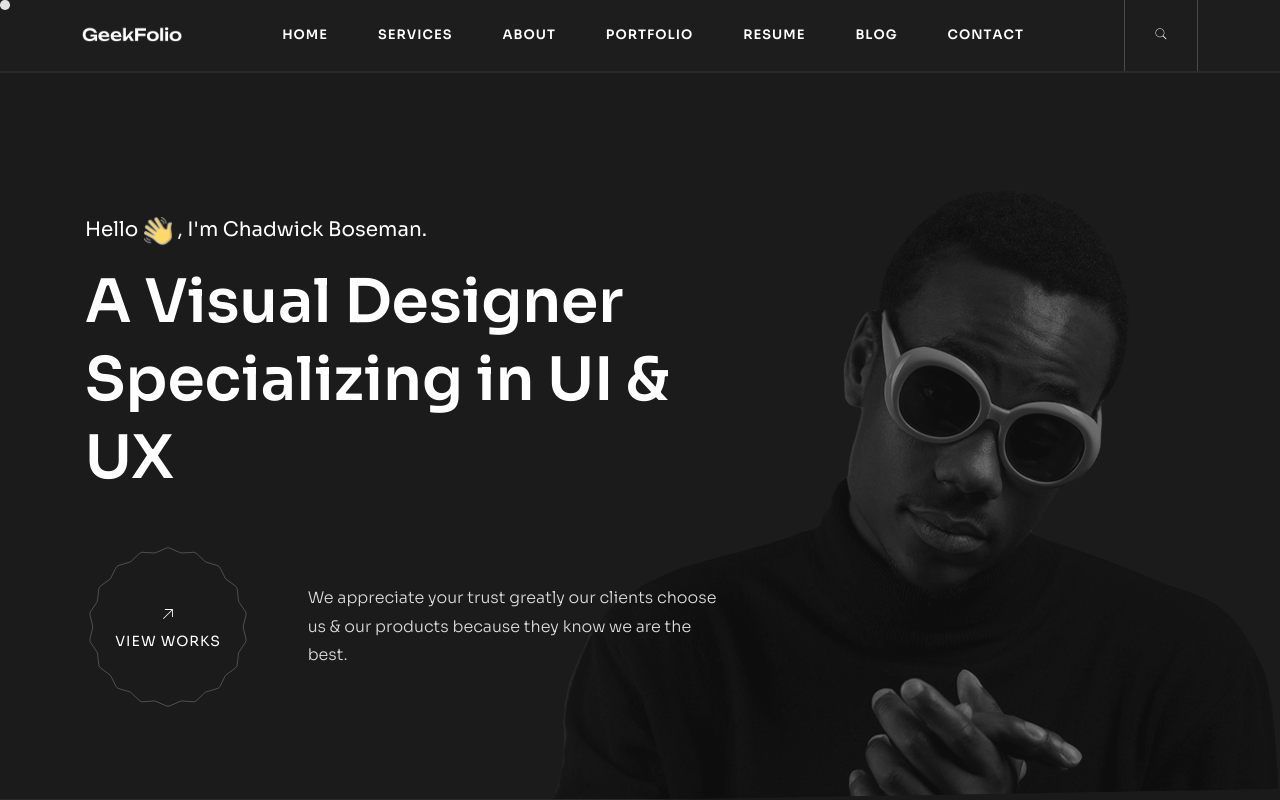
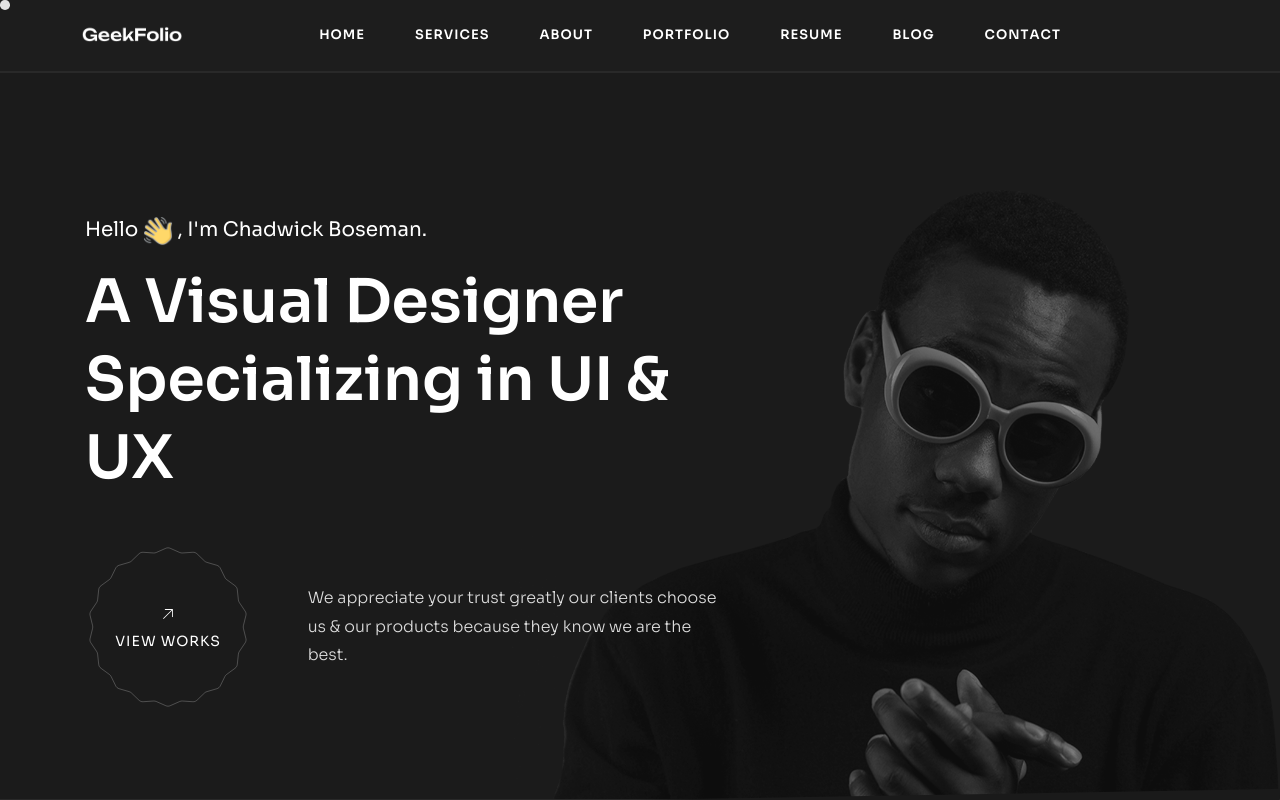
Before and after one commit to amitxverma/amitxverma.github.io, a plain HTML site: page index.html in a window 1280 px wide. Shown: the top 800 px of the page. Drawn offline with Linux system fonts and the light colour scheme; a web font is replaced by a local one.

Commit message:
Update index.html

```diff
--- a/index.html
+++ b/index.html
@@ -128,7 +128,7 @@
                     </ul>
                 </div>
 
-                <div class="search-form">
+<!--                 <div class="search-form">
                     <div class="form-group">
                         <input type="text" name="search" placeholder="Search">
                         <button><span class="pe-7s-search"></span></button>
@@ -136,7 +136,7 @@
                     <div class="search-icon">
                         <span class="pe-7s-search open-search"></span>
                         <span class="pe-7s-close close-search"></span>
-                    </div>
+                    </div> -->
                 </div>
             </div>
         </nav>
```
